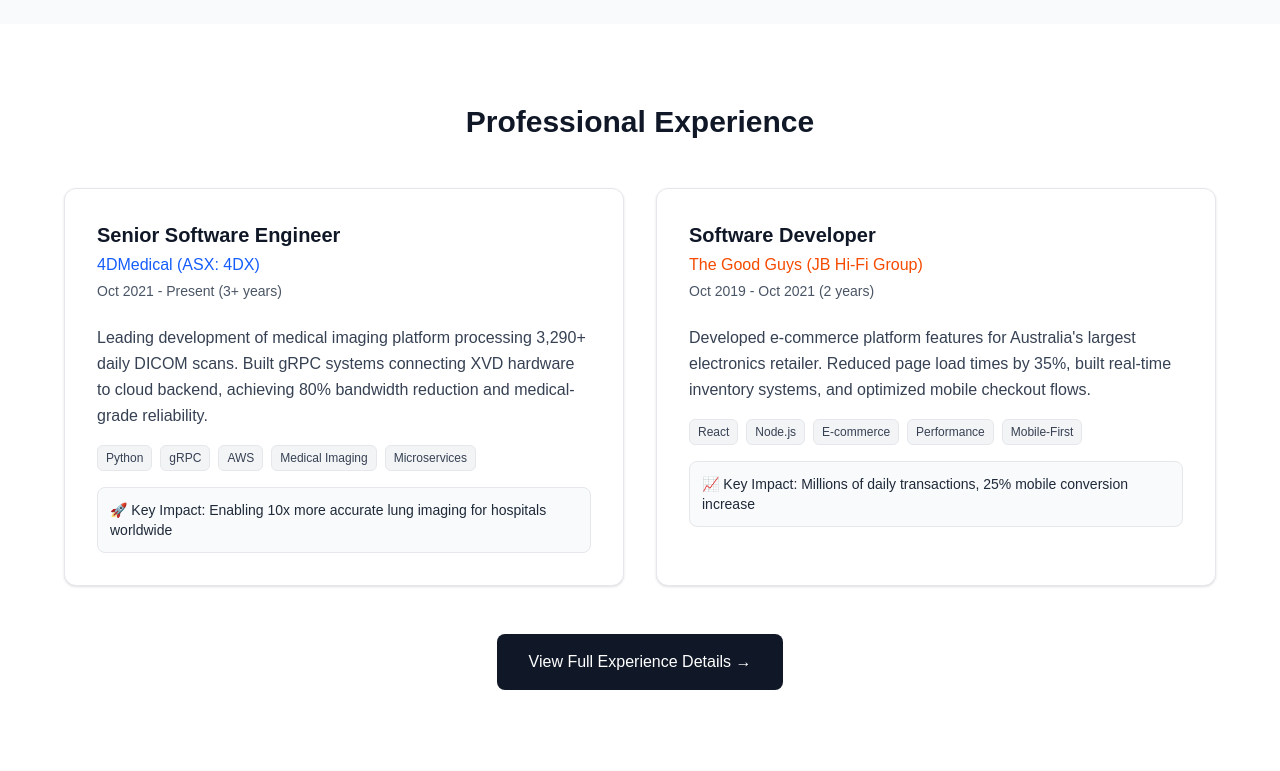
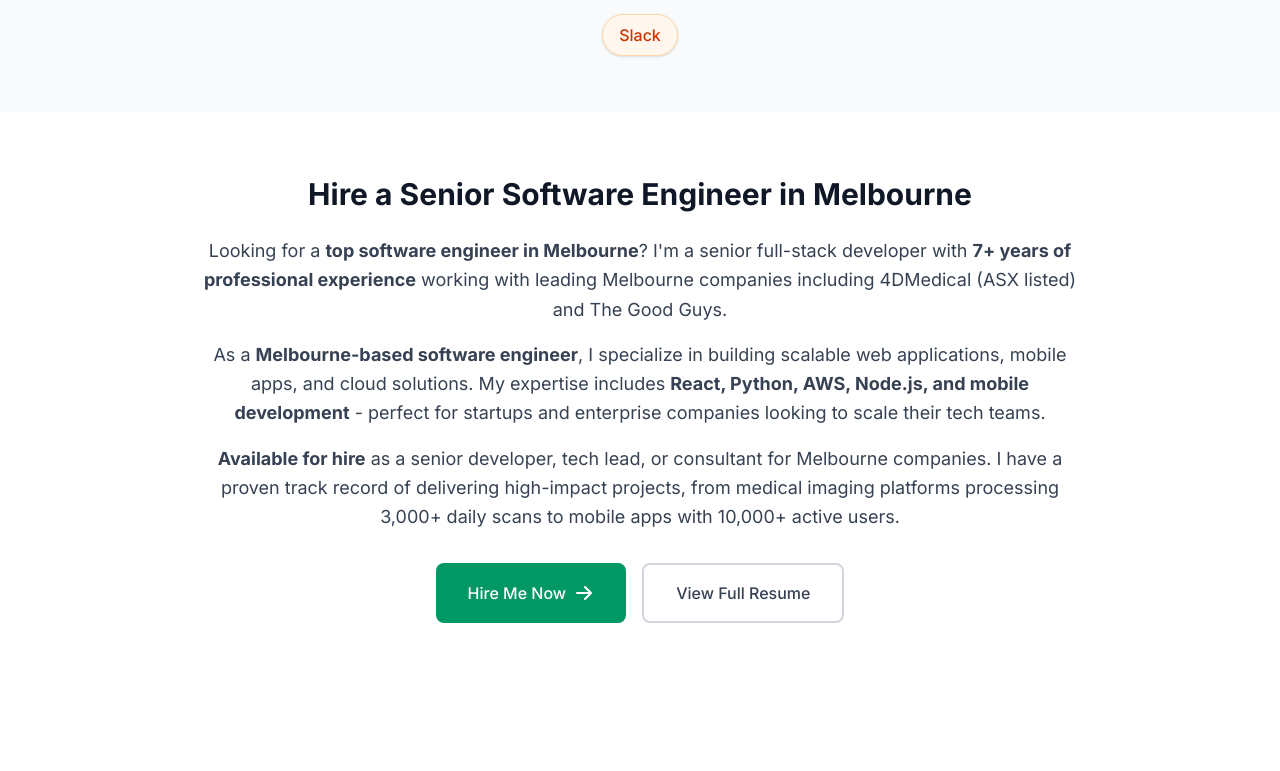
Before and after one commit to handyman30/portfolio, a Next.js app: page / in a window 1280 px wide. Shown: the part 1283-2054 px from the top of the page. Built offline with nearby package versions, Linux system fonts and the light colour scheme.

Commit message:
Add comprehensive SEO optimization for recruiter discovery - Melbourne software engineer keywords, structured data, sitemap, robots.txt

```diff
--- a/src/app/layout.tsx
+++ b/src/app/layout.tsx
@@ -1,34 +1,117 @@
-import type { Metadata } from "next";
-import { Geist, Geist_Mono } from "next/font/google";
-import "./globals.css";
+import './globals.css'
+import type { Metadata } from 'next'
+import { Inter } from 'next/font/google'
 
-const geistSans = Geist({
-  variable: "--font-geist-sans",
-  subsets: ["latin"],
-});
-
-const geistMono = Geist_Mono({
-  variable: "--font-geist-mono",
-  subsets: ["latin"],
-});
+const inter = Inter({ subsets: ['latin'] })
 
 export const metadata: Metadata = {
-  title: "Handy Hasan Portfolio",
-  description: "Software Engineer | Full-Stack Web & Mobile Developer",
-};
+  title: 'Handy Hasan - Senior Software Engineer Melbourne | Full-Stack Developer',
+  description: 'Senior Software Engineer in Melbourne with 7+ years experience. Expert in React, Python, AWS, and mobile development. Available for hire by top Melbourne tech companies.',
+  keywords: [
+    'software engineer Melbourne',
+    'senior developer Melbourne',
+    'full-stack developer Melbourne',
+    'React developer Melbourne',
+    'Python developer Melbourne',
+    'mobile app developer Melbourne',
+    'AWS cloud engineer Melbourne',
+    'hire software engineer Melbourne',
+    'top developer Melbourne',
+    'freelance developer Melbourne',
+    'contract developer Melbourne',
+    'Handy Hasan developer',
+    'Melbourne tech talent',
+    'software engineer for hire'
+  ].join(', '),
+  authors: [{ name: 'Handy Hasan' }],
+  creator: 'Handy Hasan',
+  publisher: 'Handy Hasan',
+  robots: 'index, follow',
+  openGraph: {
+    title: 'Handy Hasan - Senior Software Engineer Melbourne',
+    description: 'Senior Full-Stack Software Engineer in Melbourne. 7+ years experience with React, Python, AWS. Available for hire.',
+    url: 'https://handyhasan.com',
+    siteName: 'Handy Hasan Portfolio',
+    locale: 'en_AU',
+    type: 'profile',
+    images: [
+      {
+        url: '/images/profile.jpg',
+        width: 1200,
+        height: 630,
+        alt: 'Handy Hasan - Senior Software Engineer Melbourne'
+      }
+    ]
+  },
+  twitter: {
+    card: 'summary_large_image',
+    title: 'Handy Hasan - Senior Software Engineer Melbourne',
+    description: 'Senior Full-Stack Developer in Melbourne. Expert in React, Python, AWS. Available for hire.',
+    images: ['/images/profile.jpg']
+  },
+  alternates: {
+    canonical: 'https://handyhasan.com'
+  },
+  category: 'technology',
+  classification: 'Software Engineering Portfolio'
+}
 
 export default function RootLayout({
   children,
-}: Readonly<{
-  children: React.ReactNode;
-}>) {
+}: {
+  children: React.ReactNode
+}) {
   return (
-    <html lang="en">
-      <body
-        className={`${geistSans.variable} ${geistMono.variable} antialiased`}
-      >
-        {children}
-      </body>
+    <html lang="en-AU">
+      <head>
+        <script
+          type="application/ld+json"
+          dangerouslySetInnerHTML={{
+            __html: JSON.stringify({
+              "@context": "https://schema.org",
+              "@type": "Person",
+              "name": "Handy Hasan",
+              "jobTitle": "Senior Software Engineer",
+              "description": "Senior Full-Stack Software Engineer with 7+ years experience in Melbourne, Australia",
+              "url": "https://handyhasan.com",
+              "image": "https://handyhasan.com/images/profile.jpg",
+              "address": {
+                "@type": "PostalAddress",
+                "addressLocality": "Melbourne",
+                "addressRegion": "Victoria",
+                "addressCountry": "Australia"
+              },
+              "worksFor": {
+                "@type": "Organization",
+                "name": "4DMedical"
+              },
+              "knowsAbout": [
+                "Software Engineering",
+                "Full-Stack Development",
+                "React",
+                "Python",
+                "AWS",
+                "Mobile Development",
+                "Web Development",
+                "Cloud Computing"
+              ],
+              "alumniOf": {
+                "@type": "Organization",
+                "name": "University"
+              },
+              "award": [
+                "10,000+ app users for Hangtime Melbourne",
+                "Medical imaging platform processing 3,290+ daily scans"
+              ]
+            })
+          }}
+        />
+        <meta name="geo.region" content="AU-VIC" />
+        <meta name="geo.placename" content="Melbourne" />
+        <meta name="geo.position" content="-37.8136;144.9631" />
+        <meta name="ICBM" content="-37.8136, 144.9631" />
+      </head>
+      <body className={inter.className}>{children}</body>
     </html>
-  );
+  )
 }
--- a/src/app/page.tsx
+++ b/src/app/page.tsx
@@ -137,14 +137,14 @@
                 variants={fadeIn}
                 className="flex flex-wrap items-center justify-center lg:justify-start gap-3 mb-6"
               >
-                <h2 className="text-2xl text-gray-700">Full-Stack Software Engineer</h2>
+                <h2 className="text-2xl text-gray-700">Senior Full-Stack Software Engineer | Melbourne</h2>
               </motion.div>
               <motion.div
                 variants={fadeIn}
                 className="mb-8 max-w-2xl"
               >
                 <TypeAnimation
-                  text="👋 Hi! I'm Handy — a passionate Software Engineer specializing in Full-Stack Web and Mobile Development."
+                  text="👋 Hi! I'm Handy — a Senior Software Engineer in Melbourne with 7+ years experience in full-stack development, specializing in React, Python, AWS, and mobile applications. Available for hire by Melbourne tech companies and startups."
                   className="text-lg text-gray-600"
                 />
               </motion.div>
@@ -313,6 +313,63 @@
           </div>
         </div>
       </motion.div>
+
+      {/* SEO Section for Recruiters - Melbourne Software Engineer */}
+      <section className="py-16 bg-white">
+        <div className="container mx-auto px-6">
+          <div className="max-w-4xl mx-auto text-center">
+            <motion.h2
+              className="text-3xl font-bold mb-6 text-gray-900"
+              initial={{ opacity: 0, y: 20 }}
+              whileInView={{ opacity: 1, y: 0 }}
+              viewport={{ once: true, margin: "-100px" }}
+              transition={{ duration: 0.5 }}
+            >
+              Hire a Senior Software Engineer in Melbourne
+            </motion.h2>
+            <motion.div
+              className="text-lg text-gray-700 leading-relaxed space-y-4"
+              initial={{ opacity: 0, y: 20 }}
+              whileInView={{ opacity: 1, y: 0 }}
+              viewport={{ once: true, margin: "-100px" }}
+              transition={{ duration: 0.5, delay: 0.2 }}
+            >
+              <p>
+                Looking for a <strong>top software engineer in Melbourne</strong>? I'm a senior full-stack developer with <strong>7+ years of professional experience</strong> working with leading Melbourne companies including 4DMedical (ASX listed) and The Good Guys.
+              </p>
+              <p>
+                As a <strong>Melbourne-based software engineer</strong>, I specialize in building scalable web applications, mobile apps, and cloud solutions. My expertise includes <strong>React, Python, AWS, Node.js, and mobile development</strong> - perfect for startups and enterprise companies looking to scale their tech teams.
+              </p>
+              <p>
+                <strong>Available for hire</strong> as a senior developer, tech lead, or consultant for Melbourne companies. I have a proven track record of delivering high-impact projects, from medical imaging platforms processing 3,000+ daily scans to mobile apps with 10,000+ active users.
+              </p>
+            </motion.div>
+            <motion.div
+              className="mt-8 flex flex-wrap justify-center gap-4"
+              initial={{ opacity: 0, y: 20 }}
+              whileInView={{ opacity: 1, y: 0 }}
+              viewport={{ once: true, margin: "-100px" }}
+              transition={{ duration: 0.5, delay: 0.4 }}
+            >
+              <a
+                href="#contact"
+                className="bg-emerald-600 hover:bg-emerald-700 text-white px-8 py-4 rounded-lg transition-colors font-medium inline-flex items-center gap-2"
+              >
+                Hire Me Now
+                <svg xmlns="http://www.w3.org/2000/svg" className="h-5 w-5" viewBox="0 0 20 20" fill="currentColor">
+                  <path fillRule="evenodd" d="M10.293 3.293a1 1 0 011.414 0l6 6a1 1 0 010 1.414l-6 6a1 1 0 01-1.414-1.414L14.586 11H3a1 1 0 110-2h11.586l-4.293-4.293a1 1 0 010-1.414z" clipRule="evenodd" />
+                </svg>
+              </a>
+              <Link
+                href="/experience"
+                className="border-2 border-gray-300 text-gray-700 hover:bg-gray-50 px-8 py-4 rounded-lg transition-colors font-medium"
+              >
+                View Full Resume
+              </Link>
+            </motion.div>
+          </div>
+        </div>
+      </section>
 
       {/* Experience Section - Brief Summary */}
       <section id="experience" className="py-20 bg-white">
--- /dev/null
+++ b/src/app/sitemap.ts
@@ -0,0 +1,92 @@
+import { MetadataRoute } from 'next'
+
+export default function sitemap(): MetadataRoute.Sitemap {
+  const baseUrl = 'https://handyhasan.com'
+
+  return [
+    {
+      url: baseUrl,
+      lastModified: new Date(),
+      changeFrequency: 'weekly',
+      priority: 1,
+    },
+    {
+      url: `${baseUrl}/experience`,
+      lastModified: new Date(),
+      changeFrequency: 'monthly',
+      priority: 0.9,
+    },
+    {
+      url: `${baseUrl}/projects`,
+      lastModified: new Date(),
+      changeFrequency: 'monthly',
+      priority: 0.9,
+    },
+    {
+      url: `${baseUrl}/business`,
+      lastModified: new Date(),
+      changeFrequency: 'monthly',
+      priority: 0.8,
+    },
+    {
+      url: `${baseUrl}/break-into-tech`,
+      lastModified: new Date(),
+      changeFrequency: 'weekly',
+      priority: 0.8,
+    },
+    {
+      url: `${baseUrl}/blog/quality-engineering`,
+      lastModified: new Date(),
+      changeFrequency: 'yearly',
+      priority: 0.7,
+    },
+    {
+      url: `${baseUrl}/blog/hangtime-app`,
+      lastModified: new Date(),
+      changeFrequency: 'yearly',
+      priority: 0.7,
+    },
+    {
+      url: `${baseUrl}/blog/mobile-development`,
+      lastModified: new Date(),
+      changeFrequency: 'yearly',
+      priority: 0.7,
+    },
+    {
+      url: `${baseUrl}/blog/cloud-architecture`,
+      lastModified: new Date(),
+      changeFrequency: 'yearly',
+      priority: 0.7,
+    },
+    {
+      url: `${baseUrl}/blog/startup-development`,
+      lastModified: new Date(),
+      changeFrequency: 'yearly',
+      priority: 0.7,
+    },
+    {
+      url: `${baseUrl}/blog/ai-applications`,
+      lastModified: new Date(),
+      changeFrequency: 'yearly',
+      priority: 0.7,
+    },
+    {
+      url: `${baseUrl}/blog/backend-systems`,
+      lastModified: new Date(),
+      changeFrequency: 'yearly',
+      priority: 0.7,
+    },
+    {
+      url: `${baseUrl}/blog/performance-optimization`,
+      lastModified: new Date(),
+      changeFrequency: 'yearly',
+      priority: 0.7,
+    },
+    {
+      url: `${baseUrl}/blog/career-growth`,
+      lastModified: new Date(),
+      changeFrequency: 'yearly',
+      priority: 0.7,
+    }
+  ]
+}
```
Also changed, not shown: public/robots.txt (added).
